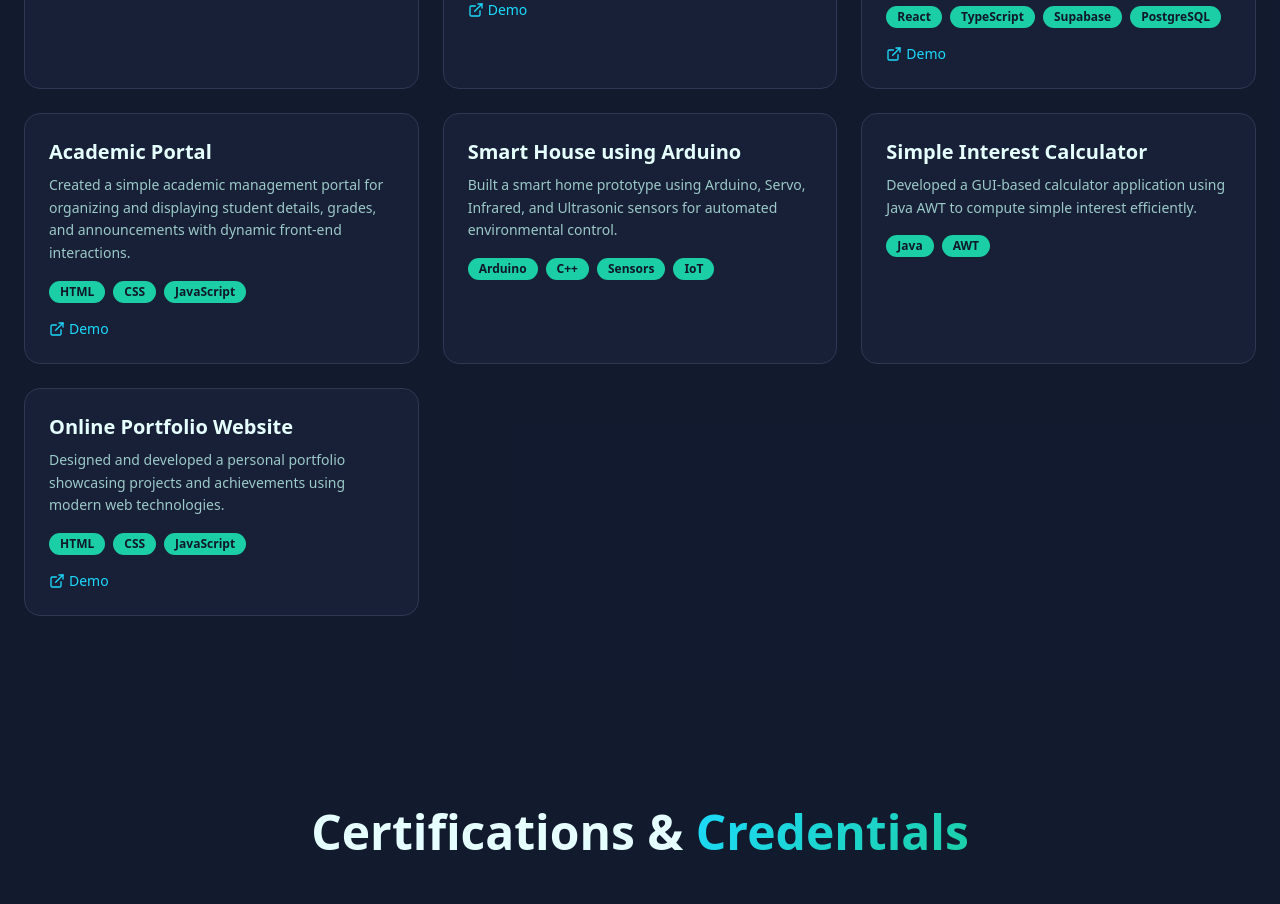
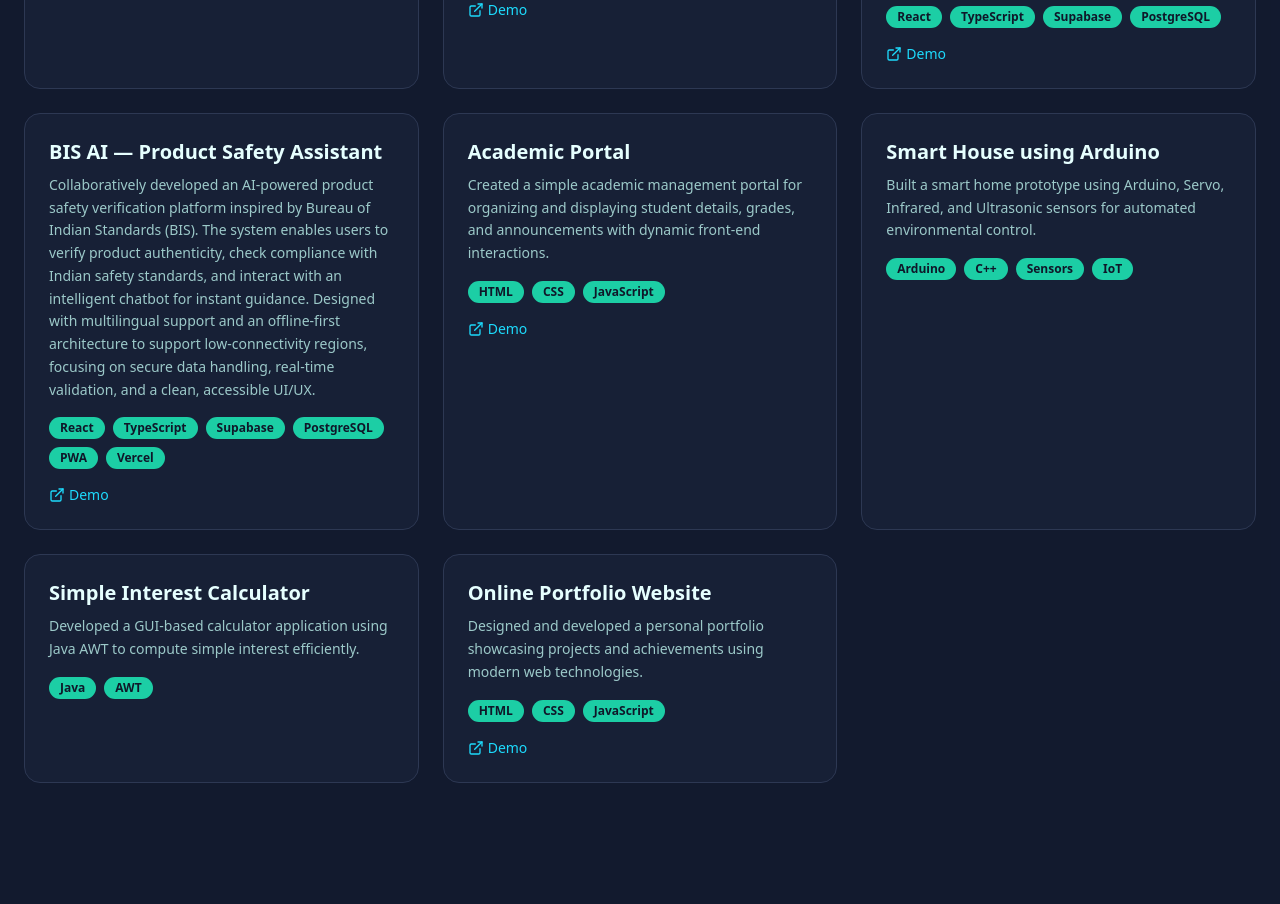
Before and after one commit to nimrawani04/nimrawani04.github.io, a React (Vite) app: page / in a window 1280 px wide. Shown: the part 1860-2764 px from the top of the page. Built offline with nearby package versions, Linux system fonts and the light colour scheme; the HTML template or start-up script is replaced by a standard one.

Commit message:
Add BIS AI project to the index
Added a new project entry for BIS AI, detailing its features and technologies used.

```diff
--- a/src/pages/Index.tsx
+++ b/src/pages/Index.tsx
@@ -60,6 +60,13 @@ const Index = () => {
   link: "https://ds-cuk.vercel.app/",
 },
 
+    {
+  title: "BIS AI — Product Safety Assistant",
+  description:
+    "Collaboratively developed an AI-powered product safety verification platform inspired by Bureau of Indian Standards (BIS). The system enables users to verify product authenticity, check compliance with Indian safety standards, and interact with an intelligent chatbot for instant guidance. Designed with multilingual support and an offline-first architecture to support low-connectivity regions, focusing on secure data handling, real-time validation, and a clean, accessible UI/UX.",
+  tech: ["React", "TypeScript", "Supabase", "PostgreSQL", "PWA", "Vercel"],
+  link: "https://bis-ai.vercel.app/",
+},
     {
       title: "Academic Portal",
       description:
```
